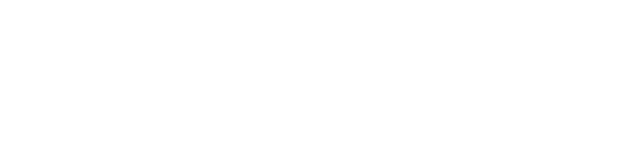
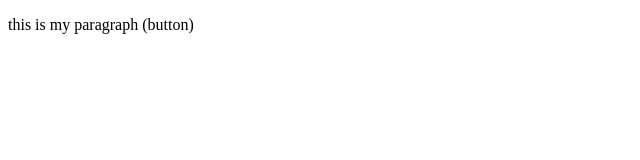
Before and after one commit to datlasuryavarma320-hue/MyRemoteRepo, a plain HTML site: page index.html in a window 1280 px wide. Shown: the whole page, without its empty margins (0-640 px from the left). Drawn offline with Linux system fonts and the light colour scheme.

```diff
--- a/index.html
+++ b/index.html
@@ -6,6 +6,6 @@
     <title>Document</title>
 </head>
 <body>
-
+    <p>this is my paragraph (button)</p>
 </body>
 </html>
```
